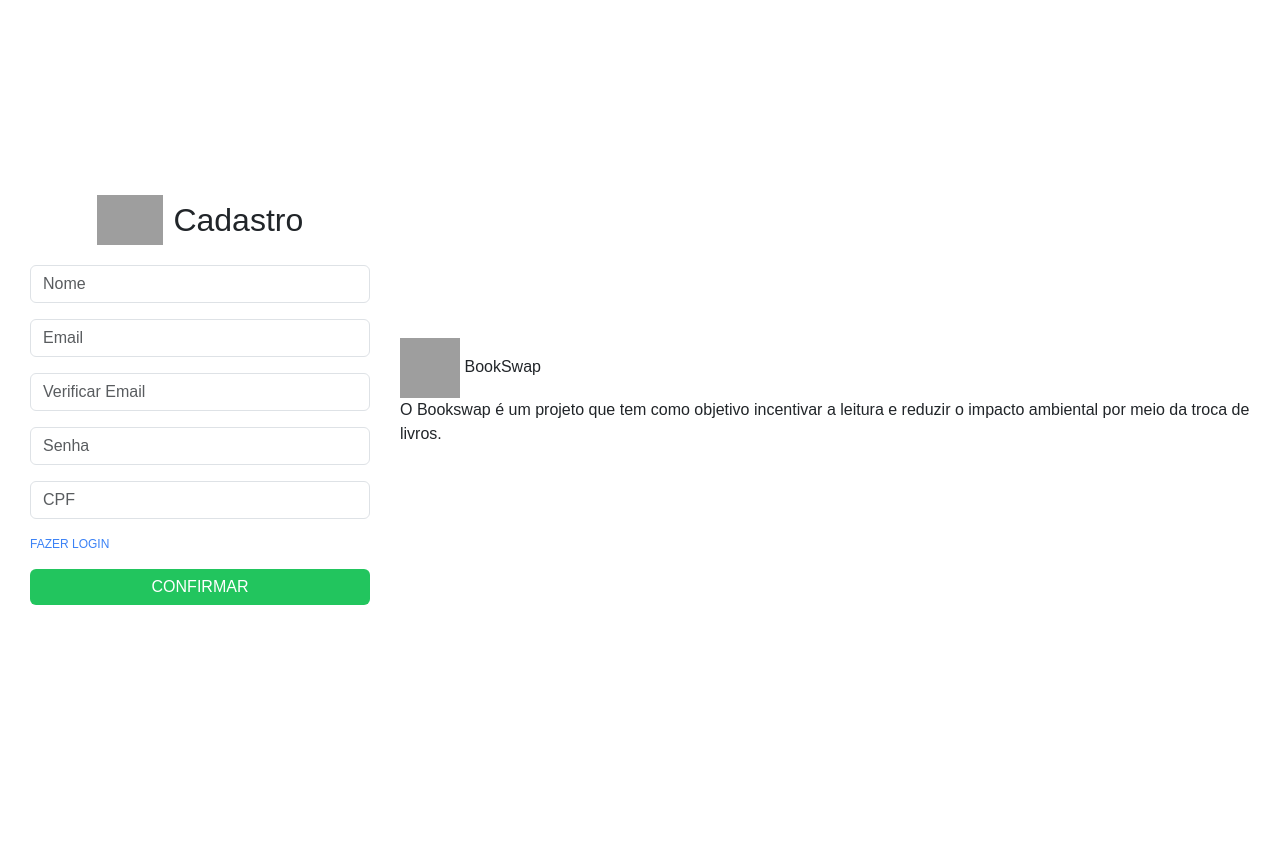
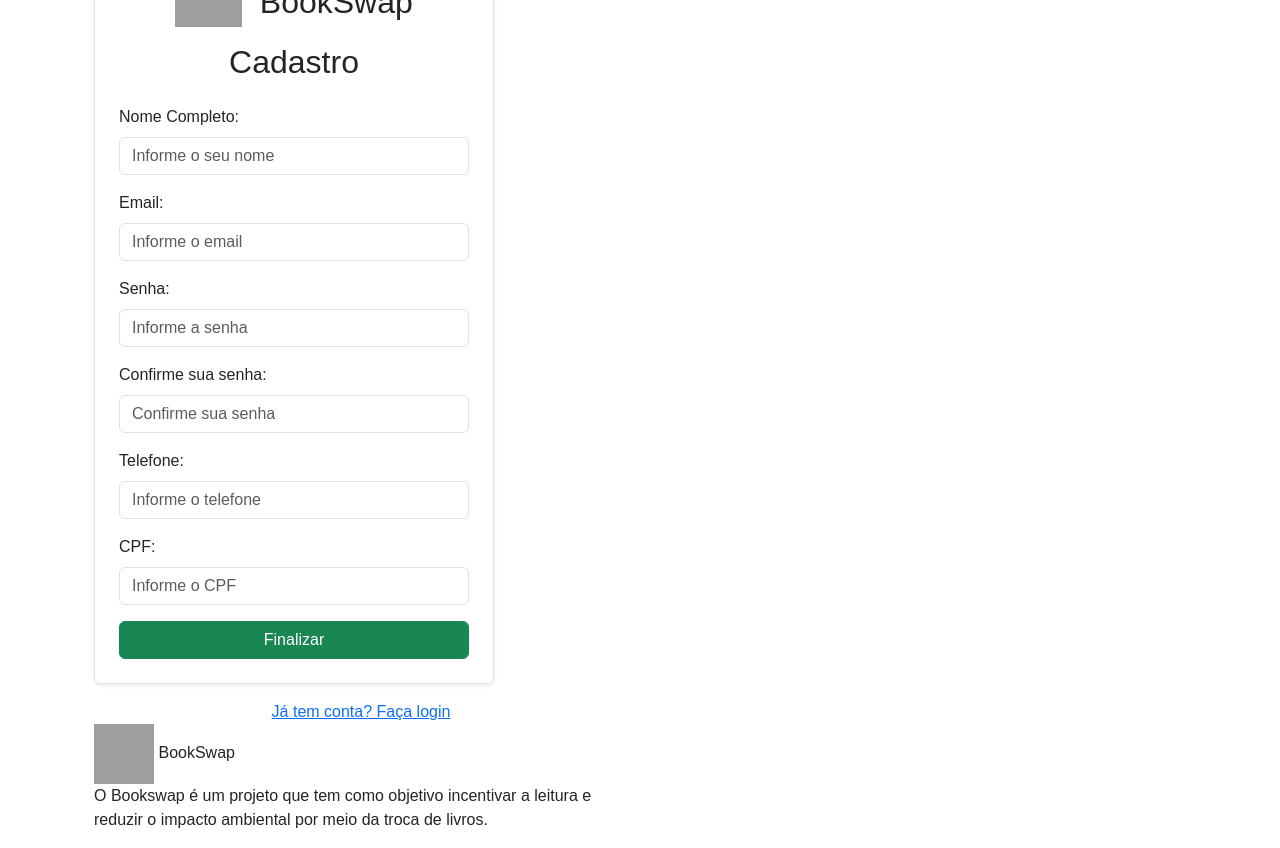
Before and after one commit to BookSwapImp/Aplicacao, a PHP site: page /app/view/cadastro/cadastro.php in a window 1280 px wide. Before the commit the page ends 605 px from the top, so only its background shows below. Run offline with PHP 8.4, Linux system fonts and the light colour scheme; some libraries are stand-ins or nearby versions; grey boxes are pictures that could not be loaded.

Commit message:
git commit

```diff
--- a/app/view/cadastro/cadastro.php
+++ b/app/view/cadastro/cadastro.php
@@ -1,42 +1,45 @@
-<!DOCTYPE html>
-<html lang="pt-br">
-<head>
-    <meta charset="UTF-8">
-    <title>Cadastro</title>
-    <link href="https://cdn.jsdelivr.net/npm/bootstrap@5.3.0/dist/css/bootstrap.min.css" rel="stylesheet">
-    <link rel="stylesheet" href=" <?php BASEURL_CSS?>/custom.css">
-</head>
-<body>
-    <div class="form-container">
-        <div class="form-logo">
-            <img src="logo.png" alt="Logo">
-            <h1>Cadastro</h1>
-        </div>
-        <form action="processar_cadastro.php" method="post">
+
+<?php
+#Nome do arquivo: cadatro/cadastro.php
+#Objetivo: interface para logar no sistema
+
+require_once(__DIR__ . "/../include/menuLoginCasdatro.php");
+?>
+             <h2 class="mb-4 text-center">Cadastro</h2>
+                    <form id="frmCadastro" action="<?=BASEURL?>/controller/CadastroController.php?action=cadastrar" method="POST">
                         <div class="mb-3">
-                <input type="text" name="nome" class="form-control" placeholder="Nome" required>
+                            <label for="txtNome" class="form-label">Nome Completo:</label>
+                            <input type="text" name="nome" id="txtNome" class="form-control" placeholder="Informe o seu nome" value="<?= $dados['nome'] ?? '' ?>">
                         </div>
                         <div class="mb-3">
-                <input type="email" name="email" class="form-control" placeholder="Email" required>
+                            <label for="txtEmail" class="form-label">Email:</label>
+                            <input type="text" name="email" id="txtEmail" class="form-control" placeholder="Informe o email" value="<?= $dados['email'] ?? '' ?>">
                         </div>
                         <div class="mb-3">
-                <input type="email" name="verificar_email" class="form-control" placeholder="Verificar Email" required>
+                            <label for="txtSenha" class="form-label">Senha:</label>
+                            <input type="password" name="senha" id="txtSenha" class="form-control" placeholder="Informe a senha">
                         </div>
                         <div class="mb-3">
-                <input type="password" name="senha" class="form-control" placeholder="Senha" required>
+                            <label for="txtConfSenha" class="form-label">Confirme sua senha:</label>
+                            <input type="password" name="confSenha" id="txtConfSenha" class="form-control" placeholder="Confirme sua senha">
                         </div>
                         <div class="mb-3">
-                <input type="text" name="cpf" class="form-control" placeholder="CPF" required>
+                            <label for="intTelefone" class="form-label">Telefone:</label>
+                            <input type="tel" name="telefone" id="intTelefone" class="form-control" placeholder="Informe o telefone" value="<?= $dados['telefone'] ?? '' ?>">
                         </div>
-            <div class="d-flex justify-content-between align-items-center mb-3">
-                <a class="form-link" href="login.php">FAZER LOGIN</a>
+                        <div class="mb-3">
+                            <label for="cpf" class="form-label">CPF:</label>
+                            <input type="text" name="cpf" id="cpf" class="form-control" placeholder="Informe o CPF" value="<?= $dados['cpf'] ?? '' ?>">
                         </div>
-            <button type="submit" class="btn btn-confirm w-100">CONFIRMAR</button>
+                        <button type="submit" class="btn btn-success w-100">Finalizar</button>
                     </form>
                     </div>
-</body>
-</html>
-
+                    <div class="text-center mt-3">
+                        <a href="<?=LOGIN_PAGE?>">Já tem conta? Faça login</a>
+                    </div>
+        <div class="col-6">
+    <?php include_once(__DIR__ . "/../include/msg.php") ?> <!-- ok -->
+</div>
 
 
 <?php
--- a/app/view/home/home.php
+++ b/app/view/home/home.php
@@ -33,7 +33,7 @@ require_once(__DIR__ . "/../include/menu.php");
                     <p><?=$a->getValorAnuncio()?></p><!-- preço -->
                     <p><?=$a->getDataPublicacao()->format('d/m/Y');?></p>
                     <button class="buy-button"id='<?= $a->getId()?>'>Comprar</button>
-                    <button class="trade-button"id='<?=$a->getid()?>'>Trocar</button>
+                    <button class="trade-button"id='<?=$a->getId()?>'>Trocar</button>
                 </div>
             <?php endforeach;?>
 
--- /dev/null
+++ b/app/view/include/menuLoginCasdatro.php
@@ -0,0 +1,16 @@
+<!DOCTYPE html>
+<html lang="pt-br">
+<head>
+    <meta charset="UTF-8">
+    <title>Login</title>
+    <link href="https://cdn.jsdelivr.net/npm/bootstrap@5.3.0/dist/css/bootstrap.min.css" rel="stylesheet">
+    <link rel="stylesheet" href=" <?php BASEURL_CSS?>/custom.css">
+</head>
+  <div class="container d-flex justify-content-center align-items-center vh-100">
+    <div class="row w-100" style="max-width: 10000px;">
+        <div class="col-md-6">
+            <div class="form-container border rounded p-4 shadow-sm">
+                <div class="form-logo text-center mb-3">
+                    <img src="<?= BASEURL_ARQUIVOS ?>/bookSwapLogo7.jpeg" alt="logo" class="img-fluid" style="height: 50px;">
+                    <h1 class="h4 ms-2">BookSwap</h1>
+                </div>
--- a/script_banco_bookswap.sql
+++ b/script_banco_bookswap.sql
@@ -10,7 +10,6 @@ CREATE TABLE IF NOT EXISTS `usuarios` (
   `foto_de_perfil` VARCHAR DEFAULT NULL,
   `telefone` VARCHAR(15) DEFAULT NULL,
   `cpf` VARCHAR(14) NOT NULL,
-  `rg` VARCHAR(12),
   `tipo` ENUM('usuario', 'admin') NOT NULL,
   `status` ENUM('ativo', 'inativo') NOT NULL,
   PRIMARY KEY (`id`)
```
Also changed, not shown: app/dao/UsuarioDAO.php (+7 -1 lines), app/view/include/menu.php (+3 -7 lines), app/view/login/login.php (+28 -28 lines), scriptComandosSql.sql (+20 -0 lines). Lines whose indentation alone changed are shown as unchanged.
